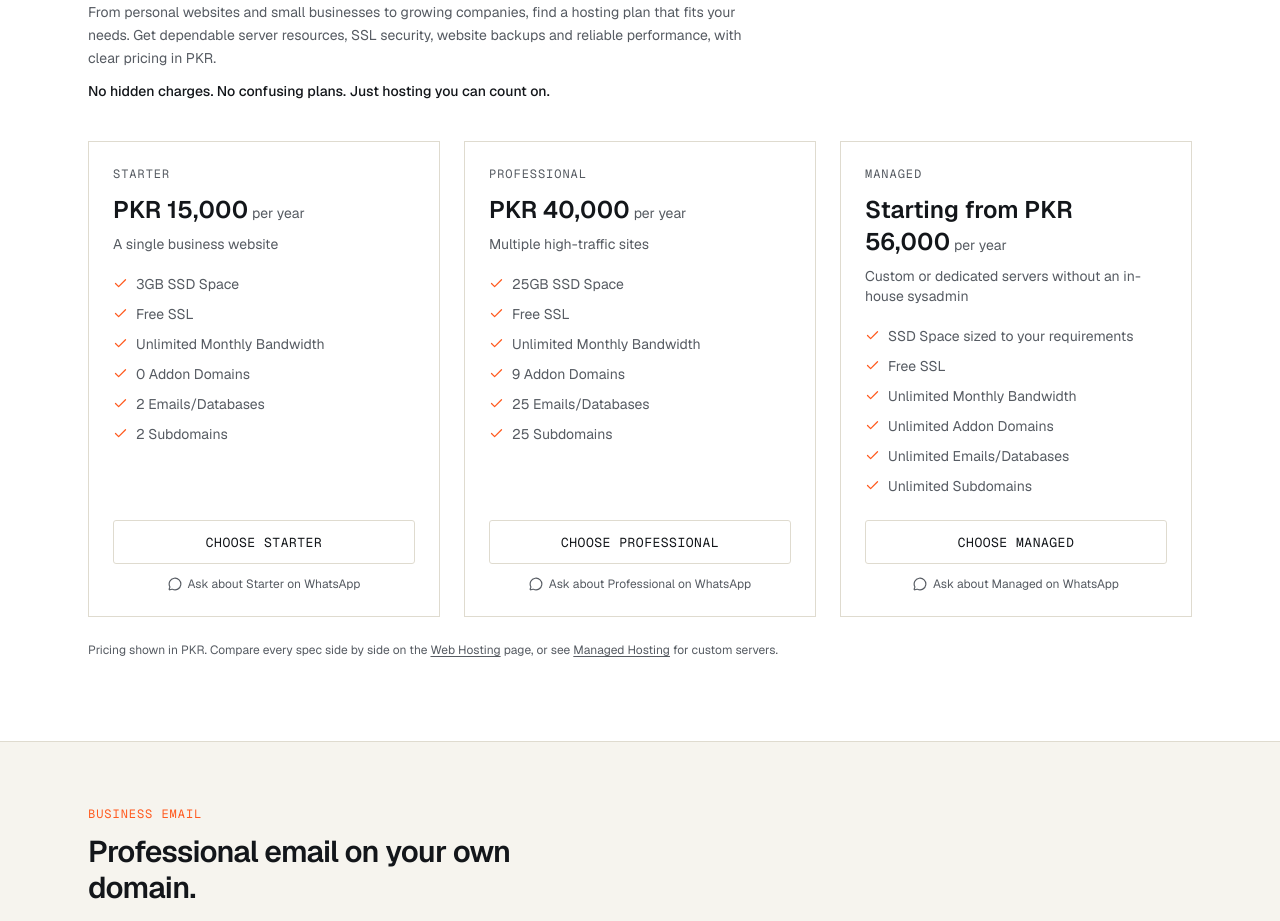
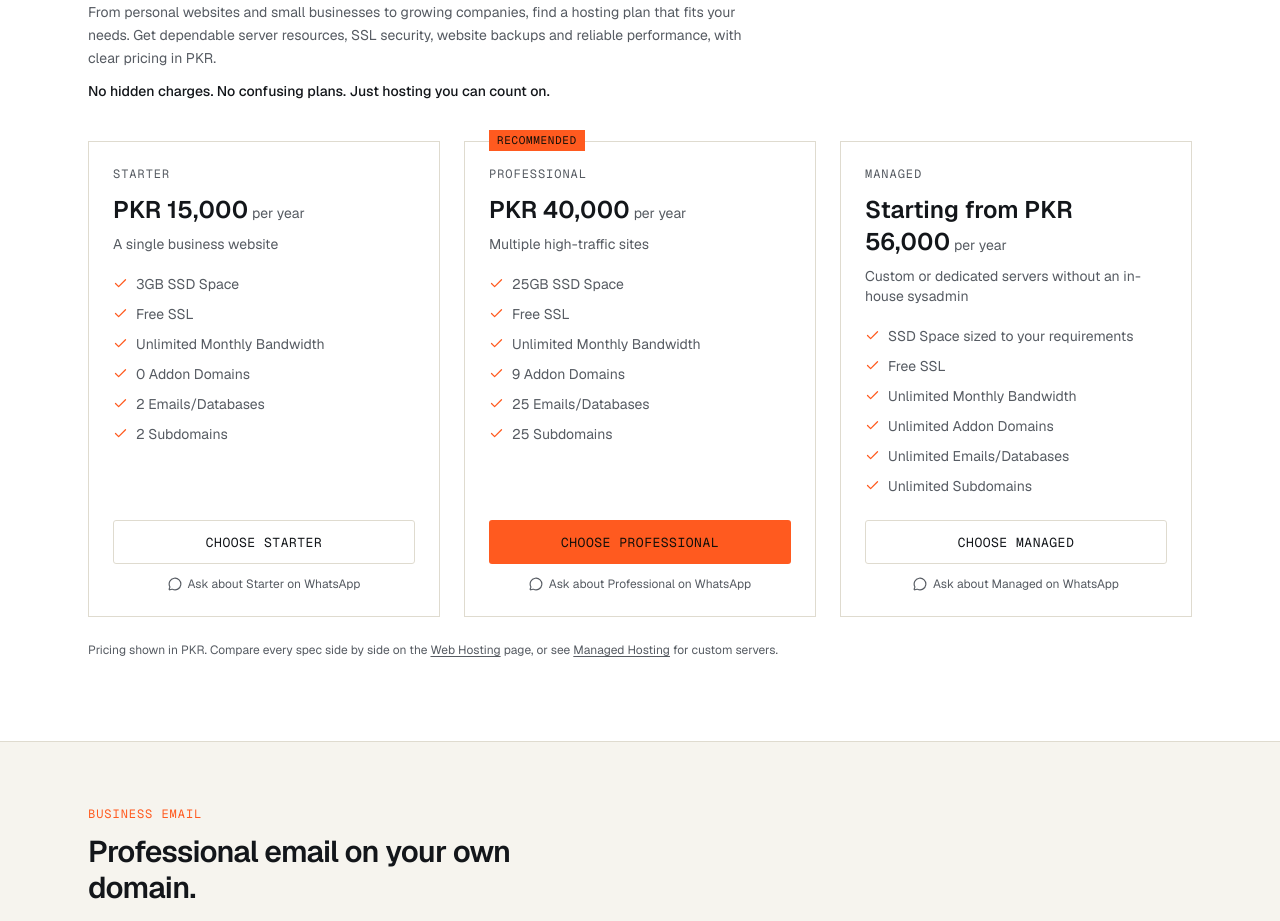
Before and after one commit to Zaryab03/speedhost360, a Next.js app: page / in a window 1280 px wide. Shown: the part 4340-5261 px from the top of the page. Built offline with nearby package versions, Linux system fonts and the light colour scheme; no server answers; the database is empty.

Commit message:
Mark Professional hosting plan as Recommended
Co-Authored-By: Claude Sonnet 5.5 <noreply@anthropic.com>

```diff
--- a/components/sections/hosting-plan-details.tsx
+++ b/components/sections/hosting-plan-details.tsx
@@ -61,7 +61,7 @@ export function PlanComparisonTable({ plans, location }: { plans: HostingPlan[];
                   >
                     {plan.mostPopular && (
                       <span className="mb-2 inline-block bg-signal px-2 py-0.5 font-mono text-[0.6875rem] uppercase tracking-[0.06em] text-signal-ink">
-                        Most popular
+                        Recommended
                       </span>
                     )}
                     <span className="block font-mono text-xs uppercase tracking-[0.08em] text-ink-muted">
@@ -119,7 +119,7 @@ export function PlanComparisonTable({ plans, location }: { plans: HostingPlan[];
             >
               {plan.mostPopular && (
                 <span className="mb-2 inline-block bg-signal px-2 py-0.5 font-mono text-[0.6875rem] uppercase tracking-[0.06em] text-signal-ink">
-                  Most popular
+                  Recommended
                 </span>
               )}
               <h3
--- a/components/sections/pricing.tsx
+++ b/components/sections/pricing.tsx
@@ -34,7 +34,7 @@ export function Pricing({ plans }: { plans: HostingPlan[] }) {
             >
               {plan.mostPopular && (
                 <span className="absolute -top-3 left-6 bg-signal px-2 py-0.5 font-mono text-[0.6875rem] uppercase tracking-[0.06em] text-signal-ink">
-                  Most popular
+                  Recommended
                 </span>
               )}
               <p className="font-mono text-xs uppercase tracking-[0.08em] text-ink-muted">
--- a/lib/data/plans.ts
+++ b/lib/data/plans.ts
@@ -123,7 +123,7 @@ export const hostingPlans: HostingPlan[] = [
     sshAccess: "Yes, provided",
     region: "US/EU",
     bestFor: "Multiple high-traffic sites",
-    mostPopular: false,
+    mostPopular: true,
   },
   {
     slug: "managed",
```
